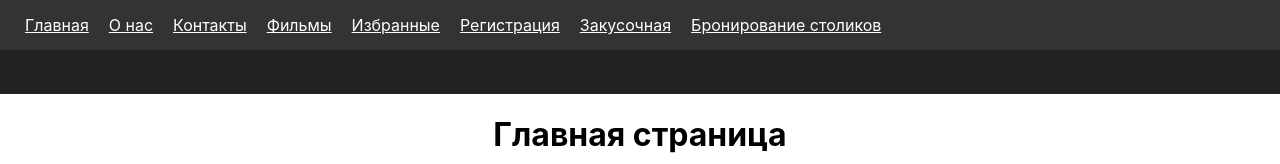
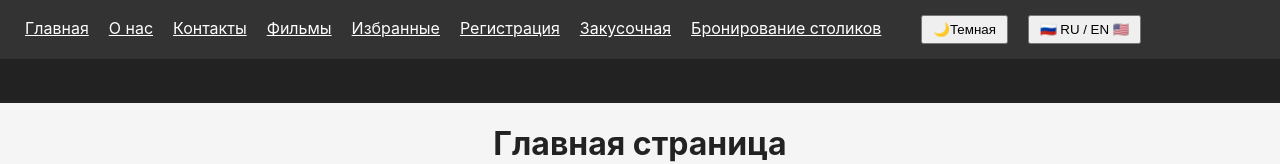
Before and after one commit to narmuhamedov/tv_show_react, a React (Create React App) app: page / in a window 1280 px wide. Shown: the top 164 px of the page. Built offline with nearby package versions, Linux system fonts and the light colour scheme; no server answers.

Commit message:
language_and_theme

```diff
--- a/src/App.js
+++ b/src/App.js
@@ -13,8 +13,11 @@ import Users from "./pages/Users";
 import TicketPage from "./components/TicketPage";
 import RestauranPage from "./pages/RestauranPage";
 import BookingPage from "./pages/BookingPage";
+import { useSelector } from "react-redux";
+
 
 function App() {
+  const theme = useSelector((state)=>state.theme.mode)
   return (
     <Router>
       <Header />
@@ -23,7 +26,7 @@ function App() {
         <Route
           path="/"
           element={
-            <div>
+            <div className={theme== "dark" ? "dark-mode": "light-mode"}>
               <HomePage />
               <PostsList />
             </div>
--- a/src/components/Header.js
+++ b/src/components/Header.js
@@ -1,7 +1,19 @@
 import React from "react";
 import { Link } from "react-router-dom";
+import { useDispatch, useSelector } from "react-redux";
+import { toogleTheme } from "../store/slices/themeSlice";
+import { translations } from "../i18n";
+import { switchLanguage } from "../store/slices/languageSlice";
 
 function Header() {
+
+    const dispatch = useDispatch();
+    const theme = useSelector((state)=> state.theme.mode)
+    const lang = useSelector((state) => state.language.lang); // Исправлен путь
+
+
+    const t = translations[lang]
+
     return (
         <header style={{ padding: '15px', background: '#333', color: '#fff' }}>
             <nav>
@@ -13,6 +25,25 @@ function Header() {
                 <Link to="/register" style={{ margin: '10px', color: 'white' }}>Регистрация</Link>
                  <Link to="/menu" style={{ margin: '10px', color: 'white' }}>Закусочная</Link>
                  <Link to="/booking" style={{ margin: '10px', color: 'white' }}>Бронирование столиков</Link>
+                <button onClick={()=> dispatch(toogleTheme())}
+                    style={{
+                        marginLeft: "30px",
+                        padding: "5px 10px",
+                        cursor: "pointer"
+                    }}
+                    >
+                        {theme === "light" ? "🌙Темная": "☀️Светлая"}
+                </button>
+
+                <button onClick={()=> dispatch(switchLanguage())}
+                    style={{ marginLeft: '20px', padding: "5px 10px" }}
+                    >
+                        {t.change_lang}
+
+                </button>
+
+
+
             </nav>
         </header>
     );
--- a/src/components/PostsList.js
+++ b/src/components/PostsList.js
@@ -1,41 +1,42 @@
-import React, {useEffect} from "react";
+import React, { useEffect } from "react";
 import { useDispatch, useSelector } from "react-redux";
 import { fetchPosts } from "../store/slices/postsSlice";
 import { addFavorite, removeFavourite } from "../store/slices/favoriteSlice";
 import "./PostsList.css";
+import { translations } from "../i18n";
 
-function PostList(){
+function PostsList() { // Исправлено имя функции
     const dispatch = useDispatch();
-    const {items: posts, loading, error} = useSelector((state)=>state.post);
+    const { items: posts, loading, error } = useSelector((state) => state.post);
     const favorites = useSelector((state) => state.favorite.list);
+    const lang = useSelector((state) => state.language.lang); // Исправлен путь
+    const t = translations[lang];
 
-
-    useEffect(()=>{
+    useEffect(() => {
         dispatch(fetchPosts());
     }, [dispatch]);
 
-    if (loading) return <p>Загрузка...</p>
-    if (error) return <p>Ошибка....</p>
+    if (loading) return <p>Загрузка...</p>;
+    if (error) return <p>Ошибка....</p>;
 
     return (
         <div className="posts-list">
-            <h2>Популярные фильмы</h2>
+            <h2>{t.popular_movies}</h2> {/* Использован перевод */}
             <div className="posts-grid">
-                {posts.map((post)=>{
-                    const isFav = favorites.some((fav)=> fav.id === post.id);
-                    return(
+                {posts.map((post) => {
+                    const isFav = favorites.some((fav) => fav.id === post.id);
+                    return (
                         <div key={post.id} className="post-card">
                             <h3>{post.title}</h3>
-                            <p>{post.body.slice(0, 100)}....</p>
+                            <p>{post.body?.slice(0, 100)}....</p> {/* Добавлена опциональная цепочка */}
                             <button
-                            onClick={()=>
-                                isFav
-                                ?dispatch(removeFavourite(post.id))
-                                :dispatch(addFavorite(post))
-                            }
+                                onClick={() =>
+                                    isFav
+                                        ? dispatch(removeFavourite(post.id))
+                                        : dispatch(addFavorite(post))
+                                }
                             >
-                                {isFav ? "Удалить из избранного": "в избранное"}
-
+                                {isFav ? t.remove_fav : t.add_fav} {/* Использованы переводы */}
                             </button>
                         </div>
                     );
@@ -43,6 +44,6 @@ function PostList(){
             </div>
         </div>
     );
+}
 
-}
-export default PostList;
+export default PostsList; // Исправлено имя экспорта
--- /dev/null
+++ b/src/i18n.js
@@ -0,0 +1,22 @@
+export const translations = {
+  ru: {
+    home: "Главная",
+    about: "О нас",
+    contacts: "Контакты",
+    movies: "Фильмы",
+    popular_movies: "Популярные фильмы",
+    add_fav: "В избранное 🤍",
+    remove_fav: "Удалить из избранного ❤️",
+    change_lang: "🇷🇺 RU / EN 🇺🇸"
+  },
+  en: {
+    home: "Home",
+    about: "About",
+    contacts: "Contacts",
+    movies: "Movies",
+    popular_movies: "Popular Movies",
+    add_fav: "Add to favorites 🤍",
+    remove_fav: "Remove from favorites ❤️",
+    change_lang: "🇺🇸 EN / RU 🇷🇺"
+  }
+};
--- a/src/index.css
+++ b/src/index.css
@@ -11,3 +11,22 @@ code {
   font-family: source-code-pro, Menlo, Monaco, Consolas, 'Courier New',
     monospace;
 }
+
+.light-mode {
+  background-color: #f5f5f5;
+  color: #222;
+}
+.dark-mode{
+  background-color: #121212;
+  color: #fff;
+}
+
+.dark-mode .post-card{
+  background-color: #1e1e1e;
+  color: #fff;
+}
+
+.light-mode .post-card{
+  background-color: white;
+  color: black;
+}
--- /dev/null
+++ b/src/store/slices/languageSlice.js
@@ -0,0 +1,20 @@
+import { createSlice } from "@reduxjs/toolkit";
+
+const languageSlice = createSlice({
+    name: 'language',
+    initialState: {
+        lang: "ru", //ru / en
+    },
+    reducers: {
+        switchLanguage: (state)=>{
+            state.lang = state.lang === 'ru' ? 'en': 'ru';
+        },
+
+        setLanguage: (state, action)=>{
+            state.lang = action.payload
+        }
+    }
+})
+
+export const {switchLanguage, setLanguage} = languageSlice.actions
+export default languageSlice.reducer;
--- /dev/null
+++ b/src/store/slices/themeSlice.js
@@ -0,0 +1,19 @@
+import { createSlice } from "@reduxjs/toolkit";
+
+const themeSlice = createSlice({
+    name: 'theme',
+    initialState:{
+        mode: "light", // light/dark
+    },
+    reducers: {
+        toogleTheme: (state)=>{
+            state.mode = state.mode === "light" ? "dark": "light";
+        },
+        setTheme: (state, action) => {
+            state.mode = action.payload
+        }
+    },
+});
+
+export const { toogleTheme, setTheme } = themeSlice.actions;
+export default themeSlice.reducer;
--- a/src/store/store.js
+++ b/src/store/store.js
@@ -8,7 +8,8 @@ import authMiddleware from "./middleware/authMiddleware";
 import ticketReducer from "./slices/ticketsSlice";
 import menuReducer from './slices/menuSlice'
 import bookingReducer from "./slices/bookingSlice"
-
+import themeReducer from "./slices/themeSlice"
+import languageReducer from './slices/languageSlice'; // Исправлено имя импорта
 
 const rootReducer = combineReducers({
   post: postsReducer,
@@ -17,15 +18,17 @@ const rootReducer = combineReducers({
   auth: authReducer,
   tickets: ticketReducer,
   menu: menuReducer, // ✅ Теперь menuReducer добавлен правильно!
-  booking: bookingReducer
+  booking: bookingReducer,
+  theme: themeReducer,
+  language: languageReducer, // Добавлено в корневой редюсер
+
 });
 
 export const store = configureStore({
-  reducer: rootReducer,
+  reducer: rootReducer, // добавляем редюсер
   middleware: (getDefaultMiddleware) =>
     getDefaultMiddleware().concat([
       registrationMiddleware,
       authMiddleware,
     ]),
-  // Убрали menu: menuReducer отсюда - это было неправильно
 });
```
